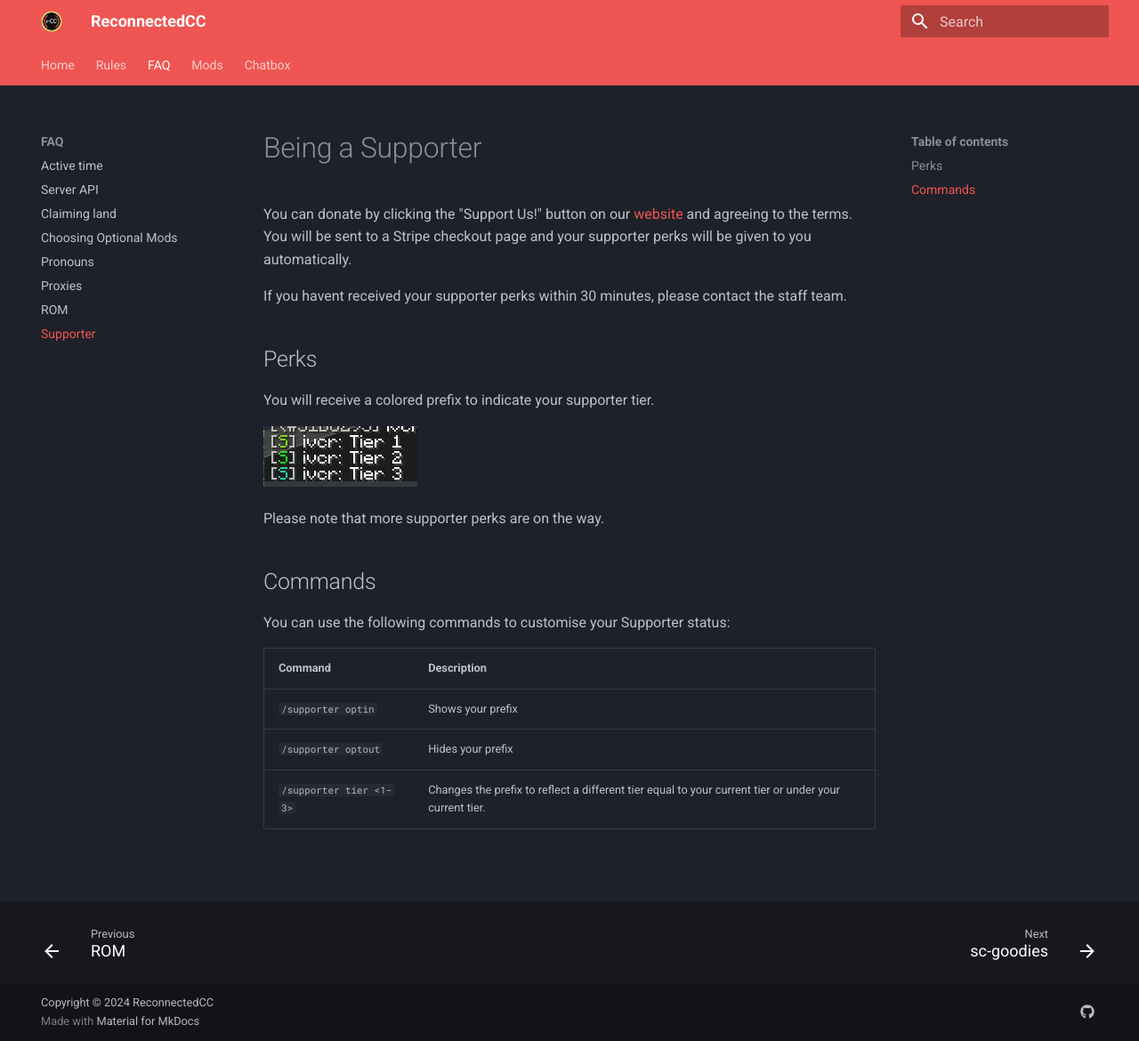
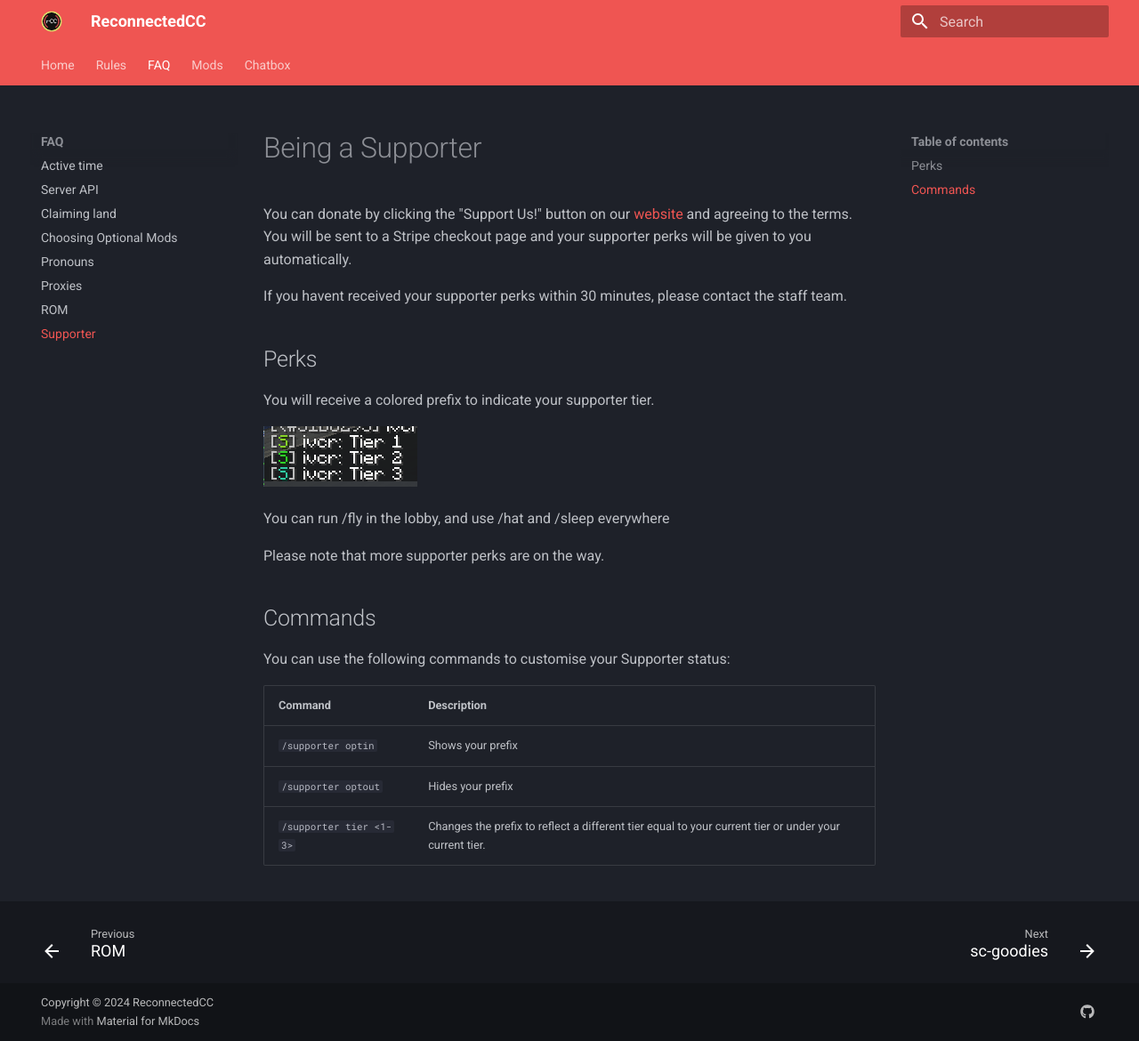
Before and after one commit to ReconnectedCC/docs, an MkDocs documentation site: the page built from docs/faq/supporter.md, in a window 1280 px wide and 1170 px high. Shown: the whole window at 89% size. Built offline with MkDocs 1.6.1 and Material for MkDocs 9.7.7, drawn with Linux system fonts in a browser that asks for light colours.

Commit message:
update supporter benefits

```diff
--- a/docs/faq/supporter.md
+++ b/docs/faq/supporter.md
@@ -17,6 +17,8 @@ You will receive a colored prefix to indicate your supporter tier.
 
 ![](/img/supporter/prefixes.png)
 
+You can run /fly in the lobby, and use /hat and /sleep everywhere
+
 Please note that more supporter perks are on the way.
 
 ## Commands
```
